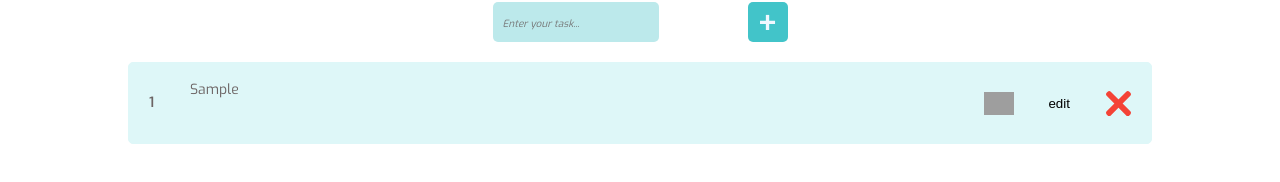
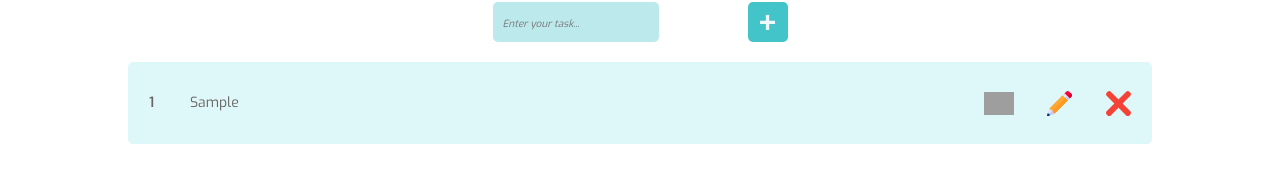
Before and after one commit to ArtemVakulenko/Angular-ToDo, an Angular app: page / in a window 1280 px wide. Both pictures are taken after typing "Sample" into the empty fields and a click on the button "press for add your task". Shown: the part 188-370 px from the top of the page. Built offline with nearby package versions, Linux system fonts and the light colour scheme; grey boxes are pictures that could not be loaded.

Commit message:
fixed style

```diff
--- a/src/app/components/to-do/to-do.component.html
+++ b/src/app/components/to-do/to-do.component.html
@@ -1,22 +1,18 @@
 <div class="ToDoList">
   <div class="inputSpace">
-    <input type="text"
-      name="toDoInput"
-      class="toDoInput"
-      placeholder="Enter your task..."
-      [(ngModel)]="toDoInput"
-      (keydown.enter) = "edit ? editToDo() : addToDo()"
-      >
-    <button class="addToDoButton {{edit ? 'edit' : ''}}"
-      (click)="edit ? editToDo() : addToDo()"
-      title="press for add your task"> {{edit ? '&#9998;' : '+'}} </button>
+    <input type="text" name="toDoInput" class="toDoInput" placeholder="Enter your task..." [(ngModel)]="toDoInput"
+      (keydown.enter)="edit ? editToDo() : addToDo()">
+    <button class="addToDoButton {{edit ? 'edit' : ''}}" (click)="edit ? editToDo() : addToDo()"
+      title="press for add your task"> {{edit ? '🗸' : '+'}} </button>
   </div>
   <div class="errorText">{{errorText ? errorText : null}}</div>
   <div *ngFor='let todo of todos; let index = index' class="ToDoItem {{ todo.completed ? 'done' : ''}}">
     <div class="index">{{ todo.id }}</div>
-    <div class="content">{{ todo.content }}</div>
+    <div class="content">
+      <p class="content__text">{{ todo.content }}</p>
+    </div>
     <button class="doneBtn" title="press for mark task done" (click)="toggleDone(index)"></button>
-    <button class="editBtn" title="edit this ToDoItem" (click)="setEditToDo(todo)">edit</button>
+    <button class="editBtn" title="edit this ToDoItem" (click)="setEditToDo(todo)"></button>
     <button class="deleteBtn" title="press for delete task" (click)="deleteToDo(index)"></button>
   </div>
 </div>
--- a/src/app/components/to-do/to-do.component.scss
+++ b/src/app/components/to-do/to-do.component.scss
@@ -66,11 +66,16 @@
 }
 .content {
   align-items: center;
-  display: inline-block;
+  display: flex;
   padding: 10px;
   width: 78%;
-  overflow-wrap: break-word;
   min-height: 60px;
+
+  &__text {
+    display: inline-block;
+    overflow-wrap: break-word;
+    width: 100%;
+  }
 }
 .ToDoItem:hover {
   -webkit-transform: scale(1.005);
@@ -112,17 +117,23 @@
   transition-duration: 0.3s;
   background-color: #fccece;
 }
-.editBtn{
+.editBtn {
   width: 44px;
   height: 44px;
   border: none;
   border-radius: 5px;
   margin: auto 0;
+  background: url("../../../assets/images/pencil.svg") no-repeat center;
+  background-size: 25px;
 }
-.editBtn:hover{
+.editBtn:hover {
   -webkit-transform: scale(1.005);
   -ms-transform: scale(1.005);
   transform: scale(1.005);
   transition-duration: 0.3s;
-  background-color: #acacac8f;
+  background-color: #ecff258f;
 }
+
+.done {
+  background-color: #75f488;
+}
```
Also changed, not shown: src/assets/images/pencil.svg (added), 1 other file (tests, documents, lock files or other folders).
